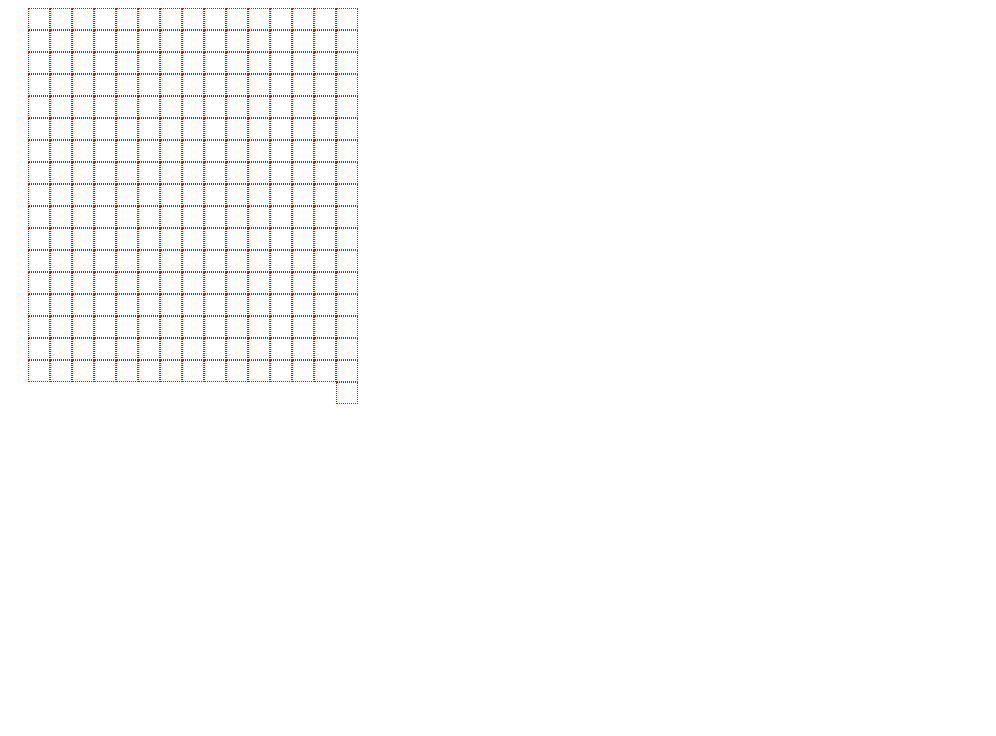
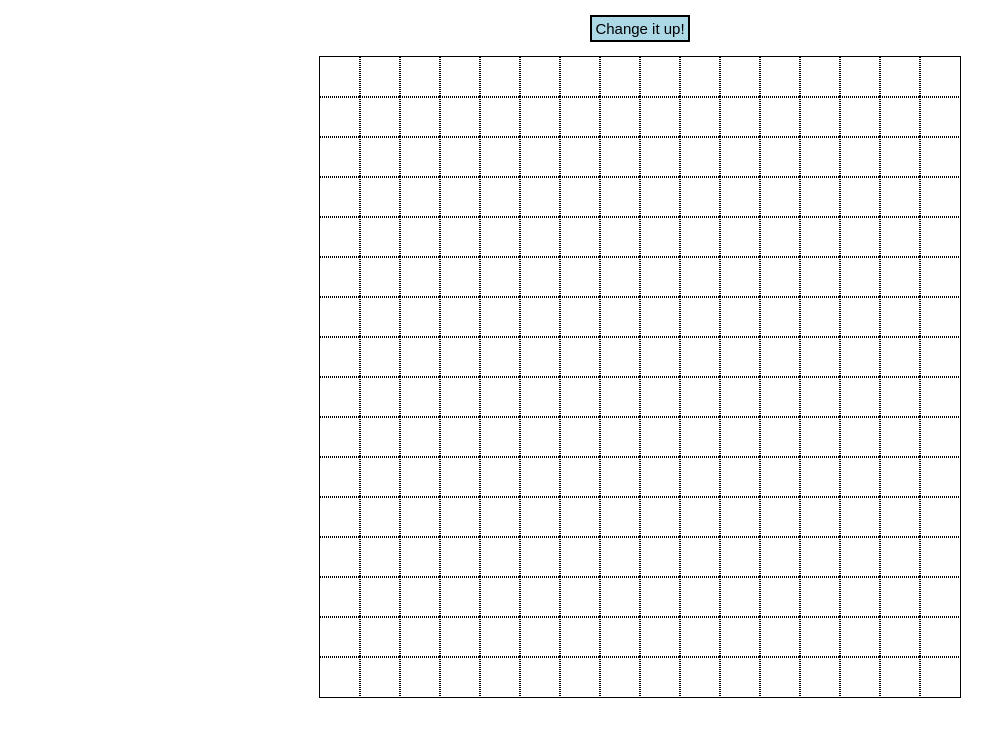
Before and after one commit to MattsAZombie/gird-project, a plain HTML site: page index.html in a window 1280 px wide. Shown: the whole page, without its empty margins (0-996 px from the left). Drawn offline with nearby package versions, Linux system fonts and the light colour scheme.

Commit message:
Working project!

```diff
--- /dev/null
+++ b/css/reset.css
@@ -0,0 +1,48 @@
+/* http://meyerweb.com/eric/tools/css/reset/
+   v2.0 | 20110126
+   License: none (public domain)
+*/
+
+html, body, div, span, applet, object, iframe,
+h1, h2, h3, h4, h5, h6, p, blockquote, pre,
+a, abbr, acronym, address, big, cite, code,
+del, dfn, em, img, ins, kbd, q, s, samp,
+small, strike, strong, sub, sup, tt, var,
+b, u, i, center,
+dl, dt, dd, ol, ul, li,
+fieldset, form, label, legend,
+table, caption, tbody, tfoot, thead, tr, th, td,
+article, aside, canvas, details, embed,
+figure, figcaption, footer, header, hgroup,
+menu, nav, output, ruby, section, summary,
+time, mark, audio, video {
+	margin: 0;
+	padding: 0;
+	border: 0;
+	font-size: 100%;
+	font: inherit;
+	vertical-align: baseline;
+}
+/* HTML5 display-role reset for older browsers */
+article, aside, details, figcaption, figure,
+footer, header, hgroup, menu, nav, section {
+	display: block;
+}
+body {
+	line-height: 1;
+}
+ol, ul {
+	list-style: none;
+}
+blockquote, q {
+	quotes: none;
+}
+blockquote:before, blockquote:after,
+q:before, q:after {
+	content: '';
+	content: none;
+}
+table {
+	border-collapse: collapse;
+	border-spacing: 0;
+}
--- /dev/null
+++ b/css/styles.css
@@ -0,0 +1,33 @@
+* {
+	margin: 0;
+	padding: 0;
+}
+
+.grid {
+	outline: 1px dotted black;
+	display: flex;
+	float: right;
+	margin: 0;
+}
+
+#wrapper {
+	width: 640px;
+	height: 640px;
+	margin: 0 auto;
+	outline: 1px solid black;
+
+}
+
+.hover {
+	background-color: red;
+}
+
+button {
+	font-size: 15px;
+	background-color: lightblue;
+	border: 2px solid black;
+	display: block;
+	margin: 15px auto;
+	padding: 3px;
+
+}
--- a/index.html
+++ b/index.html
@@ -1,13 +1,18 @@
 <!DOCTYPE html>
 <html>
 <head>
-	<title>GRIDS</title>
+	<title>Sketch Pad</title>
 	<script src="https://ajax.googleapis.com/ajax/libs/jquery/1.11.0/jquery.min.js"></script>
 	<script type="text/javascript" src="script.js"></script>
-	<link rel="stylesheet" type="text/css" href="styles.css">
+	<link rel="stylesheet" type="text/css" href="css/reset.css">
+	<link rel="stylesheet" type="text/css" href="css/styles.css">
 </head>
 <body>
+
+	<button type="button" class="makeNewGrid">Change it up!</button>
+
 	<div id="wrapper">
+
 
 	</div>
 
--- a/script.js
+++ b/script.js
@@ -1,15 +1,40 @@
 
 $(document).ready(function() {
 
-	function addDivs() {
-	for (var i = 1; i <= 256; i++) {
-		$('#wrapper').append('<div class="grid" id="div'+i+'"></div>');
+	makeGrid(16*16);
+	makeNewGrid();
+
+});
+
+
+
+function makeGrid(size) {
+
+	for (var i = 1; i <= size; i++) {
+		$('#wrapper').append('<div class="grid"></div>');
 	}
-	}
-	addDivs();
 
-	$('.grid').hover(function() {
+	var newSize = $('#wrapper').height() / Math.sqrt(size);
+	$('.grid').height(newSize);
+	$('.grid').width(newSize);
+
+	color();
+}
+
+
+function makeNewGrid() {
+	$('button').click(function() {
+    input = prompt("Pick a grid size! (e.g. enter 16 for 16x16 grid)");
+
+    $('#wrapper').empty();
+	makeGrid(Math.pow(input, 2));
+	});
+
+	color();
+};
+
+function color() {
+	$('.grid').mouseenter(function() {
 		$(this).addClass('hover');
 	});
-
-});
+}
--- a/styles.css
+++ /dev/null
@@ -1,18 +0,0 @@
-.grid {
-	border: 1px dotted red;
-	display: flex;
-	float: right;
-	height: 20px;
-	width: 20px;
-	margin: 0;
-}
-
-#wrapper {
-	width: 350px;
-	height: 350px;
-
-}
-
-.hover {
-	background-color: red;
-}
```
